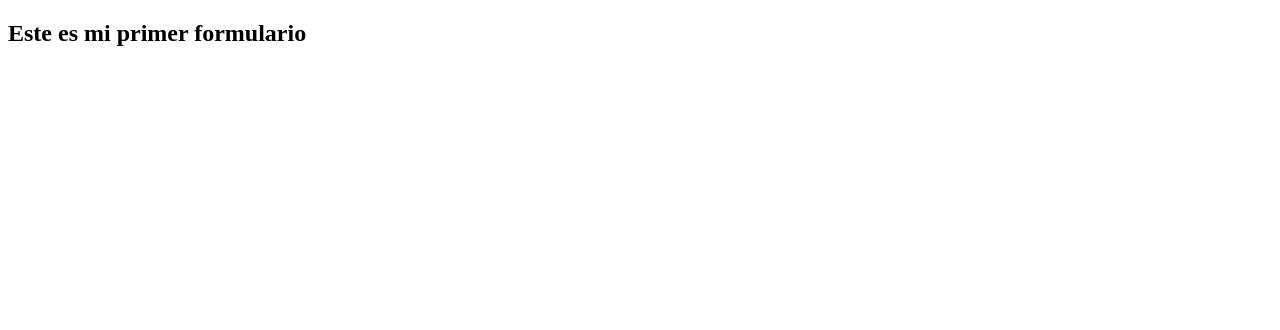
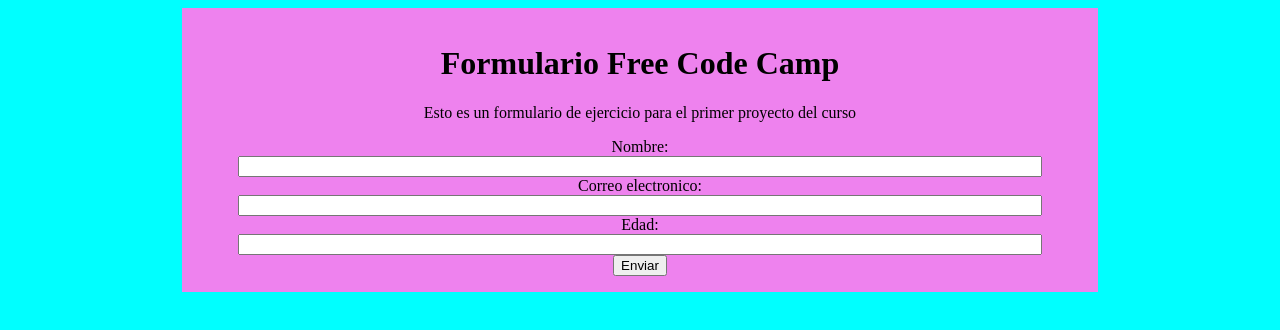
Before and after one commit to Devwellr/Formulario, a plain HTML site: page index.html in a window 1280 px wide. Drawn offline with Linux system fonts and the light colour scheme.

Commit message:
primer avance

```diff
--- a/index.html
+++ b/index.html
@@ -7,8 +7,27 @@
     <title>FORMULARIO</title>
 </head>
 <body>
-    <section>
-        <h1>Este es mi primer formulario</h1>
-    </section>
+    <div id="contenido">
+        <div>
+            <h1 id="title">Formulario Free Code Camp</h1>
+            <p id="description">Esto es un formulario de ejercicio para el primer proyecto del curso</p>
+        </div>
+        <div>
+            <form id="survey-form">
+                <section>
+                    <label for="name" id="name-label">Nombre:</label>
+                    <input type="text" id="name" required>
+
+                    <label for="email" id="email-label">Correo electronico:</label>
+                    <input type="email" id="email" required >
+
+                    <label for="number" id="number-label">Edad:</label>
+                    <input type="number" min="12" max="50" id="number">
+                </section>
+                <button type="submit" id="submit">Enviar</button>
+            </form>
+
+        </div>
+    </div>
 </body>
 </html>
--- a/style.css
+++ b/style.css
@@ -0,0 +1,19 @@
+body{
+    background-color: aqua;
+
+}
+#contenido{
+    background-color: violet;
+    width: 70%;
+    padding: 1.0rem;
+    margin: auto;
+}
+
+#contenido > div{
+    text-align: center;
+}
+input{
+    display: block;
+    width: 90%;
+    margin: auto;
+}
```
